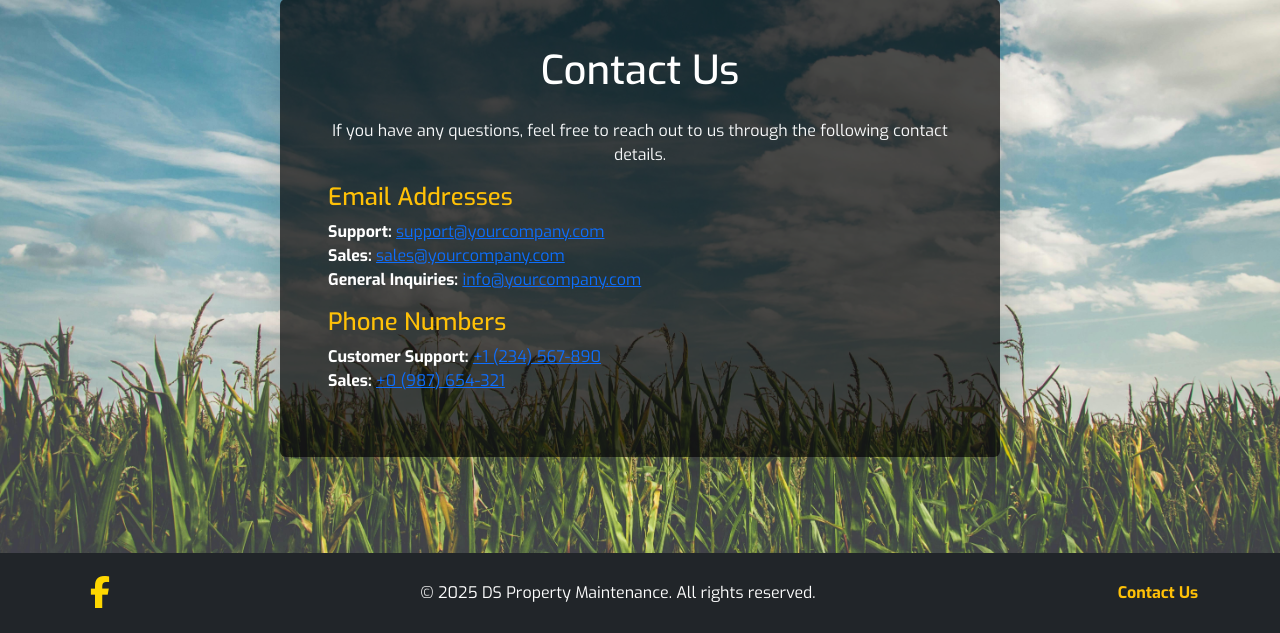
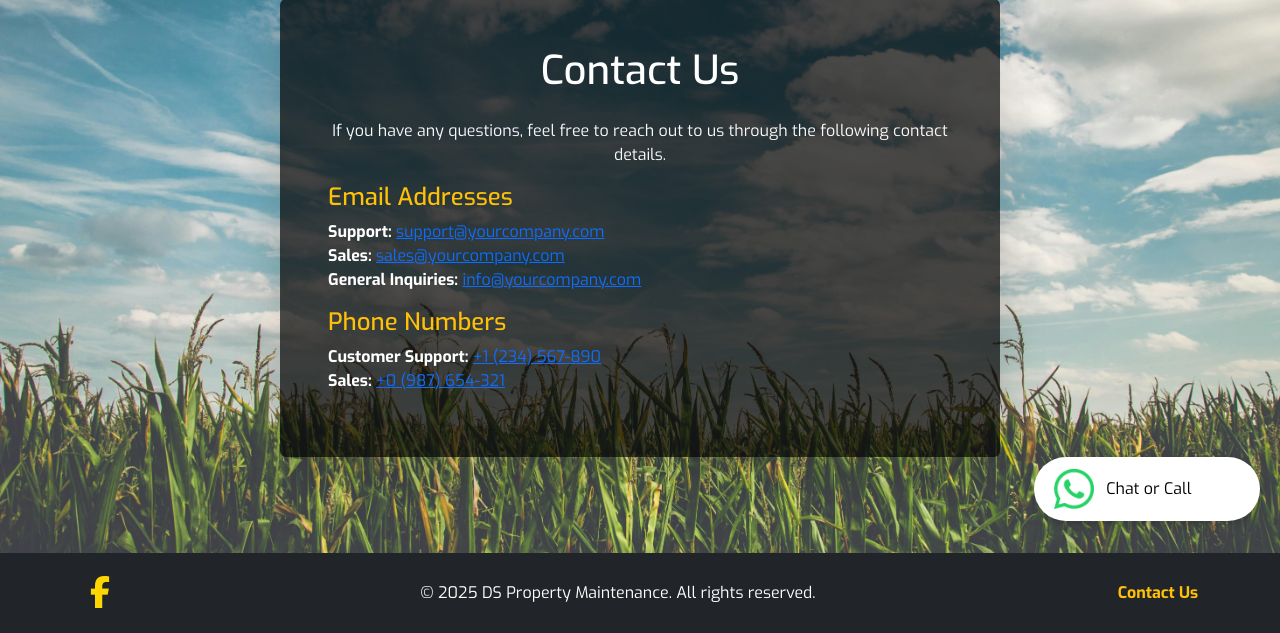
Before and after one commit to Rick-8/ds_property, a Django app: page /contact/ in a window 1280 px wide. Shown: the part 259-892 px from the top of the page. Run offline with Django 4.2, Linux system fonts and the light colour scheme; some libraries are stand-ins or nearby versions.

Commit message:
Add - WhatsApp to the contact page

```diff
--- a/home/templates/home/contact.html
+++ b/home/templates/home/contact.html
@@ -55,4 +55,18 @@
         </div>
     </div>
 </div>
-{% endblock content %}
+
+<!-- WhatsApp Floating Button -->
+<div class="whatsapp-popup" id="whatsapp-popup">
+  <div class="whatsapp-button">
+    <img src="{% static 'media/Digital_Glyph_Green.png' %}" alt="WhatsApp Icon" />
+  </div>
+  <div class="whatsapp-text">Chat or Call</div>
+  <button class="whatsapp-close" id="close-whatsapp">&times;</button>
+</div>
+{% endblock %}
+
+{% block extra_js %}
+{{ block.super }}
+<script src="{% static 'home/js/whatsapp.js' %}"></script>
+{% endblock %}
```
